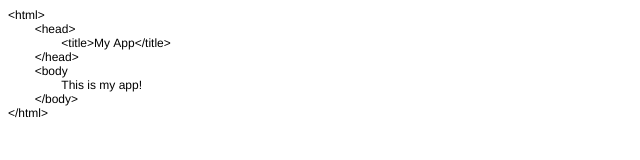
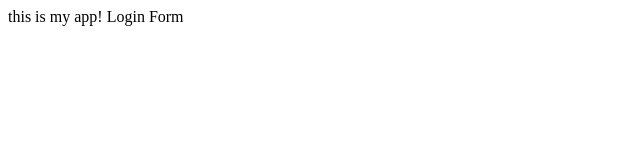
Before and after one commit to PaulElon/myappsample, a plain HTML site: page index.html in a window 1280 px wide. Shown: the whole page, without its empty margins (0-640 px from the left). Drawn offline with Linux system fonts and the light colour scheme.

Commit message:
login form

```diff
--- a/index.html
+++ b/index.html
@@ -1,25 +1,9 @@
-<!DOCTYPE html PUBLIC "-//W3C//DTD HTML 4.01//EN" "http://www.w3.org/TR/html4/strict.dtd">
 <html>
-<head>
-  <meta http-equiv="Content-Type" content="text/html; charset=utf-8">
-  <meta http-equiv="Content-Style-Type" content="text/css">
-  <title></title>
-  <meta name="Generator" content="Cocoa HTML Writer">
-  <meta name="CocoaVersion" content="2022.5">
-  <style type="text/css">
-    p.p1 {margin: 0.0px 0.0px 0.0px 0.0px; font: 12.0px Helvetica; color: #000000; -webkit-text-stroke: #000000}
-    span.s1 {font-kerning: none}
-    span.Apple-tab-span {white-space:pre}
-  </style>
-</head>
-<body>
-<p class="p1"><span class="s1">&lt;html&gt;</span></p>
-<p class="p1"><span class="s1"><span class="Apple-tab-span">	</span>&lt;head&gt;</span></p>
-<p class="p1"><span class="s1"><span class="Apple-tab-span">	</span><span class="Apple-tab-span">	</span>&lt;title&gt;My App&lt;/title&gt;</span></p>
-<p class="p1"><span class="s1"><span class="Apple-tab-span">	</span>&lt;/head&gt;</span></p>
-<p class="p1"><span class="s1"><span class="Apple-tab-span">	</span>&lt;body</span></p>
-<p class="p1"><span class="s1"><span class="Apple-tab-span">	</span><span class="Apple-tab-span">	</span>This is my app!</span></p>
-<p class="p1"><span class="s1"><span class="Apple-tab-span">	</span>&lt;/body&gt;</span></p>
-<p class="p1"><span class="s1">&lt;/html&gt;</span></p>
-</body>
+  <head>
+   <title>My App</title>
+  </head>
+  <body>
+    this is my app!
+    Login Form
+  </body>
 </html>
```
Also changed, not shown: login.html (added, +1 -0 lines), dir2/app2.js (added), log.txt (added).
